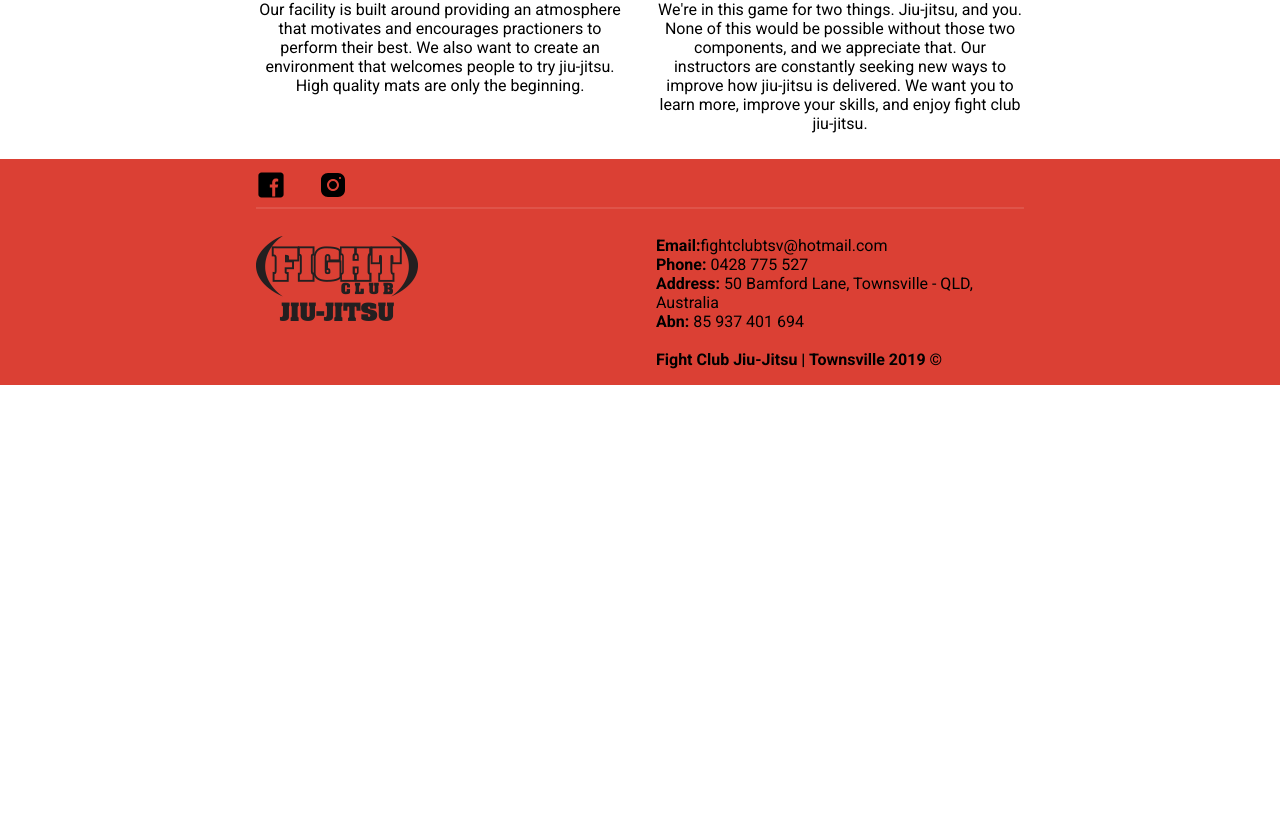
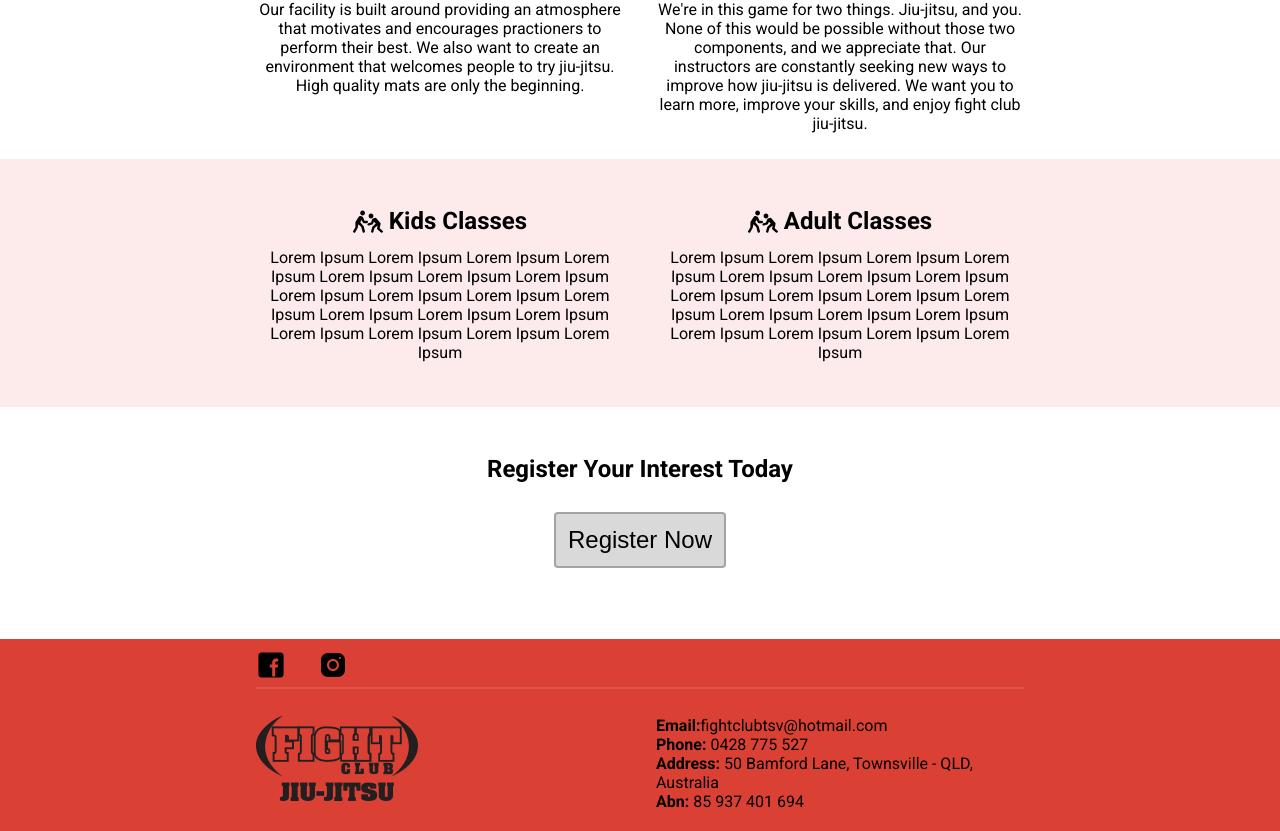
Before and after one commit to bmwadforth/fctsv, a React (Create React App) app: page / in a window 1280 px wide. Shown: the part 1221-2052 px from the top of the page. Before the commit the page ends 1606 px from the top, so only its background shows below. Built offline with nearby package versions, Linux system fonts and the light colour scheme.

Commit message:
Changing the styles, adding some more content to the home page

```diff
--- /dev/null
+++ b/src/Assets/Styles/Util/Button.scss
@@ -0,0 +1,46 @@
+@import "../Variables";
+
+button {
+    padding: 0.5em;
+    background-color: rgba(128, 128, 128, 0);
+    border-radius: $border-radius;
+    transition: border $transition-time ease, background-color $transition-time ease;
+
+    &.default {
+        border: 2px solid rgba(128, 128, 128, 0.6);
+        background-color: rgba(128, 128, 128, 0.3);
+    }
+
+    &.primary {
+        border: 2px solid $primary;
+        background-color: rgba($primary, 0.3);
+    }
+
+    &.large {
+        font-size: 24px;
+    }
+
+    &.medium {
+        font-size: 20px;
+    }
+
+    &.small {
+        font-size: 18px;
+    }
+
+    &:hover {
+        cursor: pointer;
+
+        &.default {
+            background-color: rgba(128, 128, 128, 1);
+        }
+
+        &.primary {
+            background-color: rgba($primary, 1);
+        }
+    }
+
+    &:active {
+        border: 0;
+    }
+}
--- a/src/Assets/Styles/_Variables.scss
+++ b/src/Assets/Styles/_Variables.scss
@@ -1,6 +1,8 @@
 //Colors
 $navbar-background: #FFF;
 $primary: #db4034;
+
+$border-radius: 4px;
 
 $transition-time: 0.3s;
 
--- a/src/Assets/Styles/index.scss
+++ b/src/Assets/Styles/index.scss
@@ -25,6 +25,7 @@ html {
 
     @import "Util/Tile";
     @import "Util/Row";
+    @import "Util/Button";
 
     @import "Pages/Instructors";
 
@@ -44,17 +45,30 @@ html {
                 }
             }
 
+            .row {
+                &:nth-child(even){
+                    background-color: rgba($primary, 0.1);
+                }
+
+                .tile {
+                    display: flex;
+                    flex-direction: column;
+                    align-items: center;
+                    .content {
+                        text-align: center;
+                    }
+                }
+
+                button {
+                    margin: 1em 0;
+                }
+            }
         }
 
         .row {
             @include wrap(1em, 2em);
-            .tile {
-                display: flex;
-                flex-direction: column;
-                align-items: center;
-                .content {
-                    text-align: center;
-                }
+            &:last-child {
+                @include wrap(1em, 1em);
             }
         }
 
--- a/src/Components/Home.js
+++ b/src/Components/Home.js
@@ -1,8 +1,9 @@
 import React from "react";
 import Tile from "./Util/Tile";
 import Row from "./Util/Row";
-import { ICON } from "./Util/Icon";
+import {ICON} from "./Util/Icon";
 import Video from "../Assets/Videos/fctsv.mp4";
+import Button from "./Util/Button";
 
 export default function Home(props) {
     return (
@@ -10,7 +11,7 @@ export default function Home(props) {
             {/*Join Us Button That Takes User To Register Page*/}
             <div className="home-banner">
                 <video autoPlay muted loop>
-            <source src={Video} type="video/mp4" />
+                    <source src={Video} type="video/mp4"/>
                 </video>
             </div>
             <Row content>
@@ -57,6 +58,29 @@ export default function Home(props) {
                     </p>
                 </Tile>
             </Row>
+
+            <Row content>
+                <Tile title="Kids Classes" icon={ICON.WRESTLING}>
+                    <p>
+                        Lorem Ipsum Lorem Ipsum Lorem Ipsum Lorem Ipsum Lorem Ipsum Lorem Ipsum Lorem Ipsum Lorem Ipsum
+                        Lorem Ipsum Lorem Ipsum Lorem Ipsum Lorem Ipsum Lorem Ipsum Lorem Ipsum Lorem Ipsum Lorem Ipsum
+                        Lorem Ipsum Lorem Ipsum
+                    </p>
+                </Tile>
+                <Tile title="Adult Classes" icon={ICON.WRESTLING}>
+                    <p>
+                        Lorem Ipsum Lorem Ipsum Lorem Ipsum Lorem Ipsum Lorem Ipsum Lorem Ipsum Lorem Ipsum Lorem Ipsum
+                        Lorem Ipsum Lorem Ipsum Lorem Ipsum Lorem Ipsum Lorem Ipsum Lorem Ipsum Lorem Ipsum Lorem Ipsum
+                        Lorem Ipsum Lorem Ipsum
+                    </p>
+                </Tile>
+            </Row>
+
+            <Row content>
+                <Tile title="Register Your Interest Today">
+                    <Button title="Register Now" size="large" status="default"/>
+                </Tile>
+            </Row>
         </div>
     );
 }
--- /dev/null
+++ b/src/Components/Util/Button.js
@@ -0,0 +1,14 @@
+import React from "react";
+import PropTypes from "prop-types";
+
+export default function Button(props){
+    return (
+        <button className={`${props.size ? props.size : "medium"} ${props.status ? props.status : "default"}`}>{props.title}</button>
+    )
+}
+
+Button.propTypes = {
+    title: PropTypes.string.isRequired,
+    size: PropTypes.oneOf(["small", "medium", "large"]),
+    status: PropTypes.oneOf(["primary", "danger", "default"])
+};
--- a/src/Components/Util/Icon.js
+++ b/src/Components/Util/Icon.js
@@ -6,6 +6,7 @@ import {ReactComponent as Journey} from "../../Assets/Icons/map.svg";
 import {ReactComponent as Ethics} from "../../Assets/Icons/ethics.svg";
 import {ReactComponent as Gym} from "../../Assets/Icons/gym.svg";
 import {ReactComponent as Cost} from "../../Assets/Icons/cost.svg";
+import {ReactComponent as Wrestling} from "../../Assets/Icons/wrestling.svg";
 
 export const ICON = {
     FACEBOOK: <Facebook />,
@@ -14,8 +15,9 @@ export const ICON = {
     JOURNEY: <Journey/>,
     ETHICS: <Ethics/>,
     GYM: <Gym/>,
-    COST: <Cost/>
-}
+    COST: <Cost/>,
+    WRESTLING: <Wrestling />
+};
 
 export default function Icon(props){
     return (
```
Also changed, not shown: src/Assets/Icons/wrestling.svg (added). Lines whose indentation alone changed are shown as unchanged.
